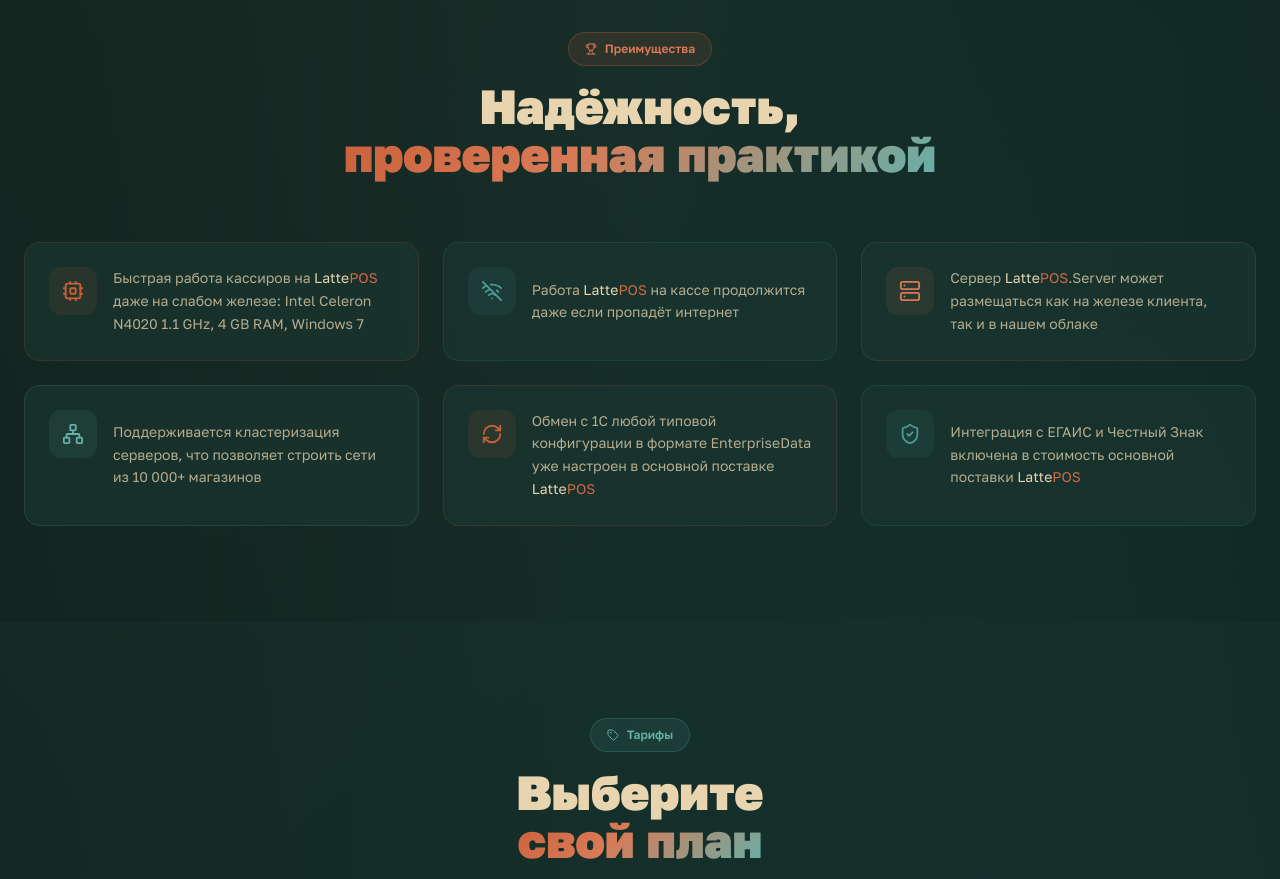
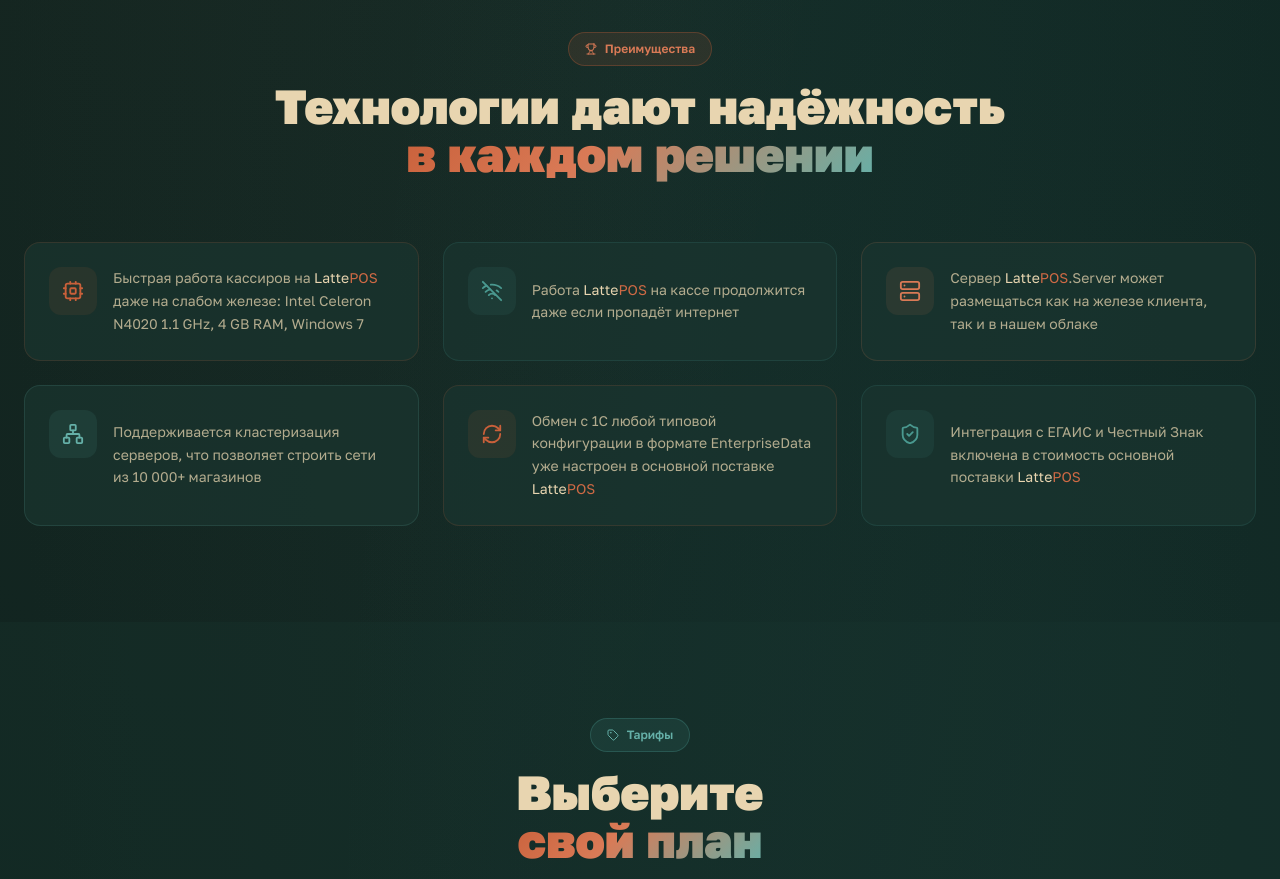
Before and after one commit to pr-poehali-dev/lattepos-landing-page, a React (Vite) app: page / in a window 1280 px wide. Shown: the part 2720-3599 px from the top of the page. Built offline with nearby package versions, Linux system fonts and the light colour scheme.

Commit message:
refactor: обновить заголовок преимуществ

```diff
--- a/src/pages/landing/LandingSections.tsx
+++ b/src/pages/landing/LandingSections.tsx
@@ -283,7 +283,7 @@ export default function LandingSections({ onTrial }: SectionsProps) {
               Преимущества
             </div>
             <h2 className="text-4xl lg:text-5xl font-black mb-4">
-              Надёжность,<br /><span className="gradient-text">проверенная практикой</span>
+              Технологии дают надёжность<br /><span className="gradient-text">в каждом решении</span>
             </h2>
           </div>
 
```
